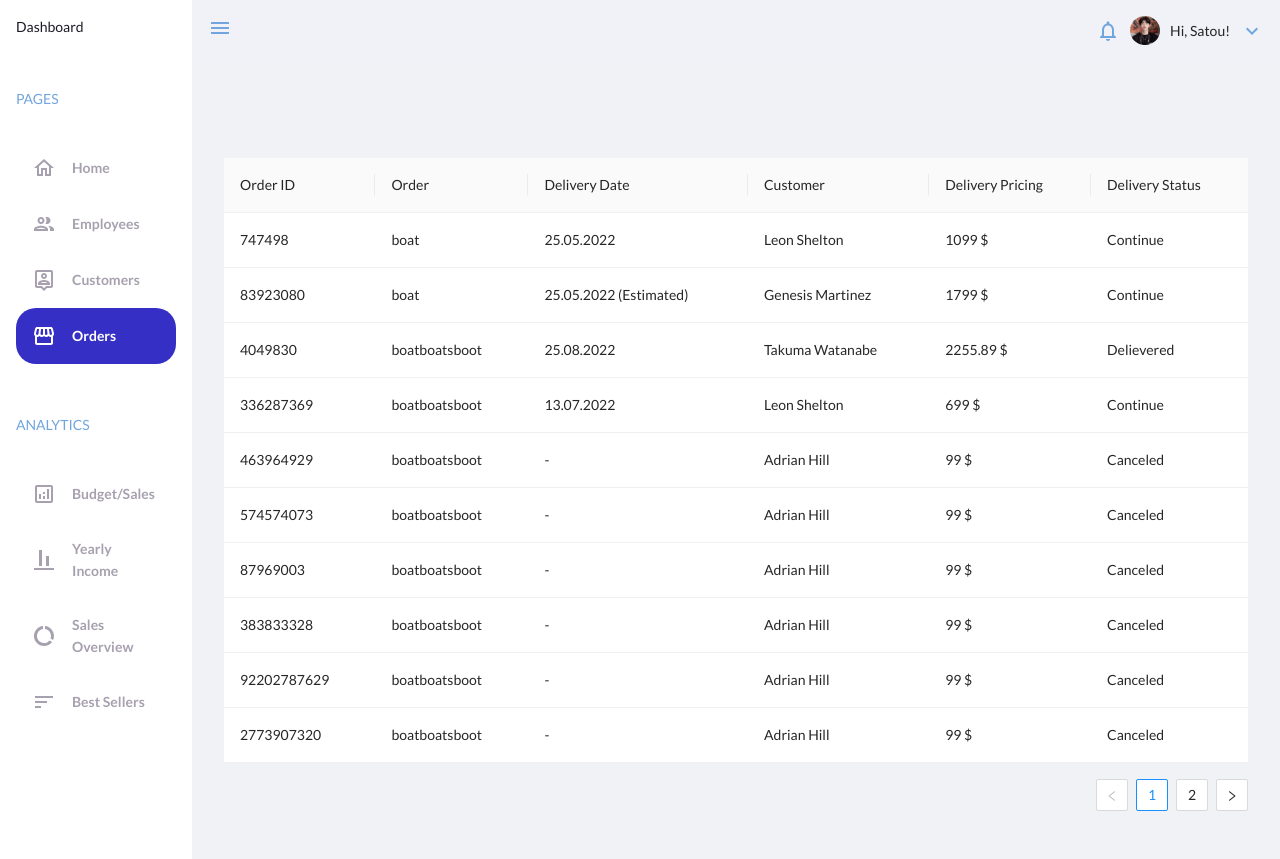
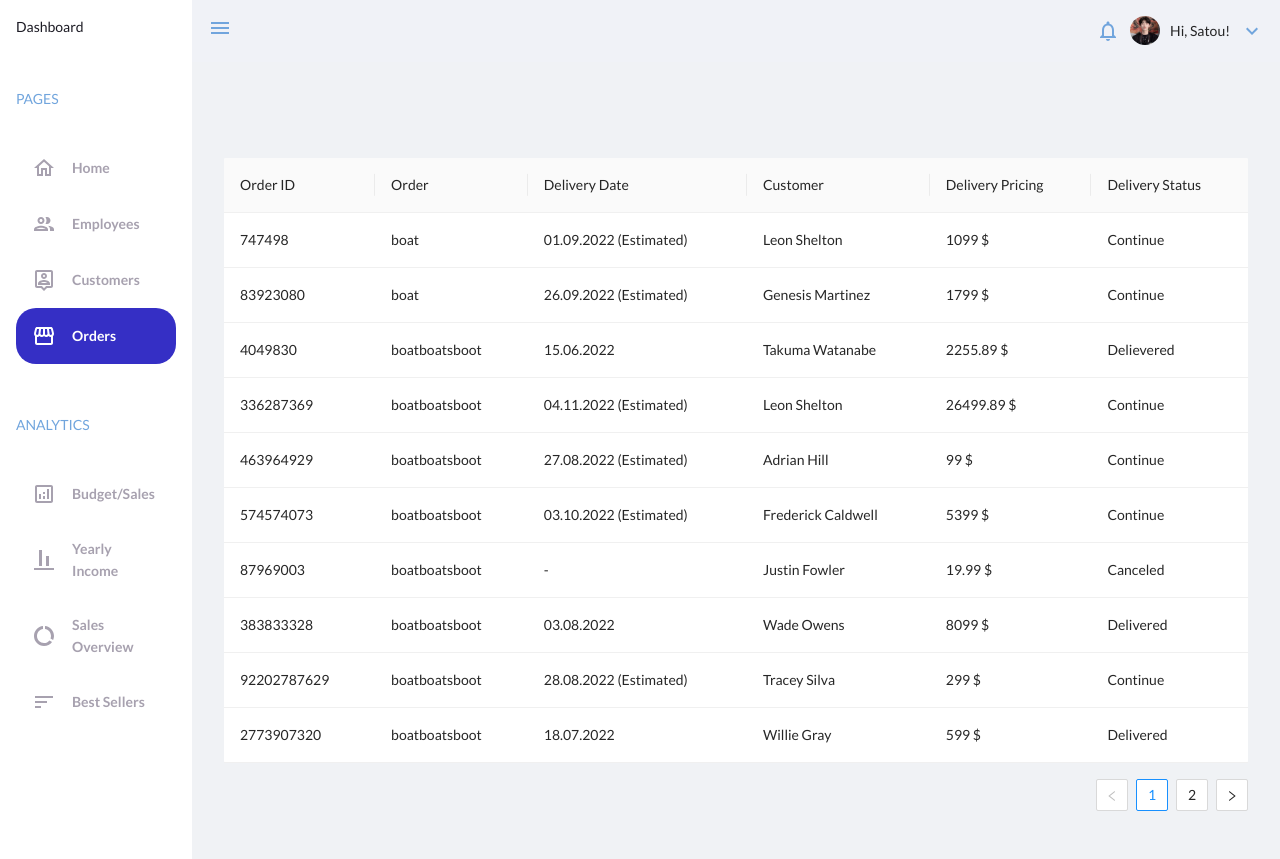
Before and after one commit to artemromaniv/project_admin_dashboard, a React (Vite) app: page /orders in a window 1280 px wide. Built offline with nearby package versions, Linux system fonts and the light colour scheme.

Commit message:
more content to orders table

```diff
--- a/src/components/data/ordersData.ts
+++ b/src/components/data/ordersData.ts
@@ -16,7 +16,7 @@ export const data: DataType[] = [
         key:'1',
         orderID:747498,
         order:['boat'],
-        deliveryDate:dayjs('2022-05-25').format('DD.MM.YYYY'),
+        deliveryDate:`${dayjs('2022-09-01').format('DD.MM.YYYY')} (Estimated)`,
         customer:'Leon Shelton',
         deliveryPricing:`${1099} $`,
         deliveryStatus:'Continue'
@@ -25,7 +25,7 @@ export const data: DataType[] = [
         key:'2',
         orderID:83923080,
         order:['boat'],
-        deliveryDate:`${dayjs('2022-05-25').format('DD.MM.YYYY')} (Estimated)`,
+        deliveryDate:`${dayjs('2022-09-26').format('DD.MM.YYYY')} (Estimated)`,
         customer:'Genesis Martinez',
         deliveryPricing:`${1799} $`,
         deliveryStatus:'Continue'
@@ -34,7 +34,7 @@ export const data: DataType[] = [
         key:'3',
         orderID:4049830,
         order:['boat', 'boats', 'boot'],
-        deliveryDate:dayjs('2022-08-25').format('DD.MM.YYYY'),
+        deliveryDate:dayjs('2022-06-15').format('DD.MM.YYYY'),
         customer:'Takuma Watanabe',
         deliveryPricing:`${2255.89} $`,
         deliveryStatus:'Delievered'
@@ -43,71 +43,71 @@ export const data: DataType[] = [
         key:'4',
         orderID:336287369,
         order:['boat', 'boats', 'boot'],
-        deliveryDate:dayjs('2022-07-13').format('DD.MM.YYYY'),
+        deliveryDate:`${dayjs('2022-11-04').format('DD.MM.YYYY')} (Estimated)`,
         customer:'Leon Shelton',
-        deliveryPricing:`${699} $`,
+        deliveryPricing:`${26499.89} $`,
         deliveryStatus:'Continue'
     },
     {
         key:'5',
         orderID:463964929,
         order:['boat', 'boats', 'boot'],
-        deliveryDate:'-',
+        deliveryDate:`${dayjs('2022-08-27').format('DD.MM.YYYY')} (Estimated)`,
         customer:'Adrian Hill',
         deliveryPricing:`${99} $`,
-        deliveryStatus:'Canceled'
+        deliveryStatus:'Continue'
     },
     {
         key:'6',
         orderID:574574073,
         order:['boat', 'boats', 'boot'],
-        deliveryDate:'-',
-        customer:'Adrian Hill',
-        deliveryPricing:`${99} $`,
-        deliveryStatus:'Canceled'
+        deliveryDate:`${dayjs('2022-10-03').format('DD.MM.YYYY')} (Estimated)`,
+        customer:'Frederick Caldwell',
+        deliveryPricing:`${5399} $`,
+        deliveryStatus:'Continue'
     },
     {
         key:'7',
         orderID:87969003,
         order:['boat', 'boats', 'boot'],
         deliveryDate:'-',
-        customer:'Adrian Hill',
-        deliveryPricing:`${99} $`,
+        customer:'Justin Fowler',
+        deliveryPricing:`${19.99} $`,
         deliveryStatus:'Canceled'
     },
     {
         key:'8',
         orderID:383833328,
         order:['boat', 'boats', 'boot'],
-        deliveryDate:'-',
-        customer:'Adrian Hill',
-        deliveryPricing:`${99} $`,
-        deliveryStatus:'Canceled'
+        deliveryDate:dayjs('2022-08-03').format('DD.MM.YYYY'),
+        customer:'Wade Owens',
+        deliveryPricing:`${8099} $`,
+        deliveryStatus:'Delivered'
     },
     {
         key:'9',
         orderID:92202787629,
         order:['boat', 'boats', 'boot'],
-        deliveryDate:'-',
-        customer:'Adrian Hill',
-        deliveryPricing:`${99} $`,
-        deliveryStatus:'Canceled'
+        deliveryDate:`${dayjs('2022-08-28').format('DD.MM.YYYY')} (Estimated)`,
+        customer:'Tracey Silva',
+        deliveryPricing:`${299} $`,
+        deliveryStatus:'Continue'
     },
     {
         key:'10',
         orderID:2773907320,
         order:['boat', 'boats', 'boot'],
-        deliveryDate:'-',
-        customer:'Adrian Hill',
-        deliveryPricing:`${99} $`,
-        deliveryStatus:'Canceled'
+        deliveryDate:dayjs('2022-07-18').format('DD.MM.YYYY'),
+        customer:'Willie Gray',
+        deliveryPricing:`${599} $`,
+        deliveryStatus:'Delivered'
     },
     {
         key:'11',
         orderID:380923720372,
         order:['boat'],
-        deliveryDate:dayjs('2022-05-25').format('DD.MM.YYYY'),
-        customer:'Leon Shelton',
+        deliveryDate:`${dayjs('2022-09-01').format('DD.MM.YYYY')} (Estimated)`,
+        customer:'Hamada Chiyo',
         deliveryPricing:`${1099} $`,
         deliveryStatus:'Continue'
     },
@@ -115,16 +115,16 @@ export const data: DataType[] = [
         key:'12',
         orderID:3837023720397,
         order:['boat'],
-        deliveryDate:`${dayjs('2022-05-25').format('DD.MM.YYYY')} (Estimated)`,
-        customer:'Genesis Martinez',
-        deliveryPricing:`${1799} $`,
+        deliveryDate:`${dayjs('2022-09-15').format('DD.MM.YYYY')} (Estimated)`,
+        customer:'Nonaka Michi',
+        deliveryPricing:`${7799} $`,
         deliveryStatus:'Continue'
     },
     {
         key:'13',
         orderID:4049830,
         order:['boat', 'boats', 'boot'],
-        deliveryDate:dayjs('2022-08-25').format('DD.MM.YYYY'),
+        deliveryDate:dayjs('2022-06-12').format('DD.MM.YYYY'),
         customer:'Takuma Watanabe',
         deliveryPricing:`${2255.89} $`,
         deliveryStatus:'Delievered'
@@ -133,46 +133,46 @@ export const data: DataType[] = [
         key:'14',
         orderID:336287369,
         order:['boat', 'boats', 'boot'],
-        deliveryDate:dayjs('2022-07-13').format('DD.MM.YYYY'),
-        customer:'Leon Shelton',
-        deliveryPricing:`${699} $`,
-        deliveryStatus:'Continue'
+        deliveryDate:'-',
+        customer:'Clara Mcdonalid',
+        deliveryPricing:`${399} $`,
+        deliveryStatus:'Canveled'
     },
     {
         key:'15',
         orderID:463964929,
         order:['boat', 'boats', 'boot'],
-        deliveryDate:'-',
-        customer:'Adrian Hill',
-        deliveryPricing:`${99} $`,
-        deliveryStatus:'Canceled'
+        deliveryDate:dayjs('2022-06-23').format('DD.MM.YYYY'),
+        customer:'Nomura Shizuko',
+        deliveryPricing:`${399} $`,
+        deliveryStatus:'Delivered'
     },
     {
         key:'16',
-        orderID:463964929,
+        orderID:6089764,
         order:['boat', 'boats', 'boot'],
-        deliveryDate:'-',
-        customer:'Adrian Hill',
-        deliveryPricing:`${99} $`,
-        deliveryStatus:'Canceled'
+        deliveryDate:dayjs('2022-06-11').format('DD.MM.YYYY'),
+        customer:'Kaneko Yuu',
+        deliveryPricing:`${999} $`,
+        deliveryStatus:'Delivered'
     },
     {
         key:'17',
-        orderID:463964929,
+        orderID:33586524,
         order:['boat', 'boats', 'boot'],
-        deliveryDate:'-',
-        customer:'Adrian Hill',
-        deliveryPricing:`${99} $`,
-        deliveryStatus:'Canceled'
+        deliveryDate:dayjs('2022-04-10').format('DD.MM.YYYY'),
+        customer:'Kylie Welch',
+        deliveryPricing:`${1199} $`,
+        deliveryStatus:'Delivered'
     },
     {
         key:'18',
-        orderID:463964929,
+        orderID:146775467,
         order:['boat', 'boats', 'boot'],
-        deliveryDate:'-',
-        customer:'Adrian Hill',
-        deliveryPricing:`${99} $`,
-        deliveryStatus:'Canceled'
+        deliveryDate:dayjs('2022-02-09').format('DD.MM.YYYY'),
+        customer:'Yokoyama Shou',
+        deliveryPricing:`${7899} $`,
+        deliveryStatus:'Delivered'
     },
 
 ]
```
